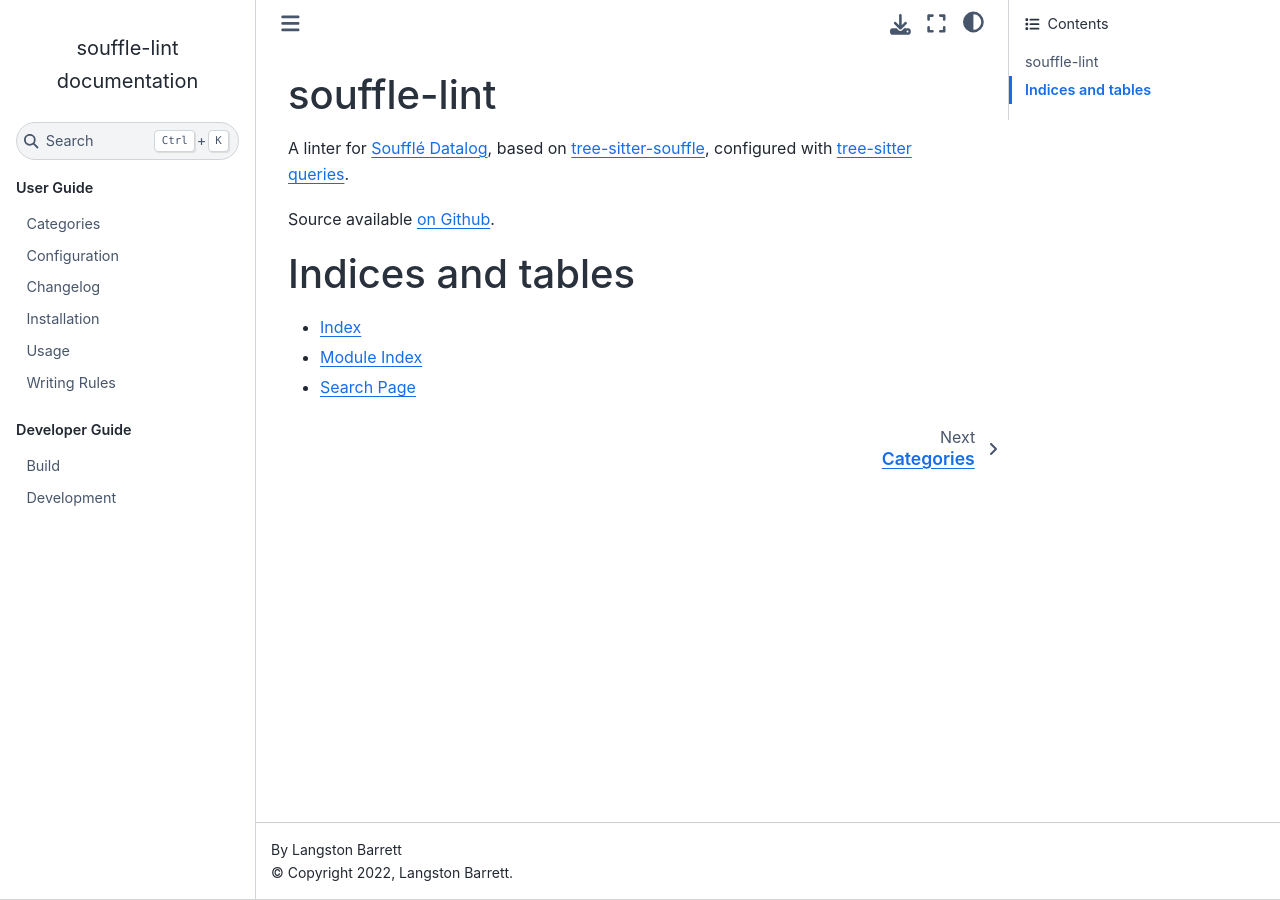
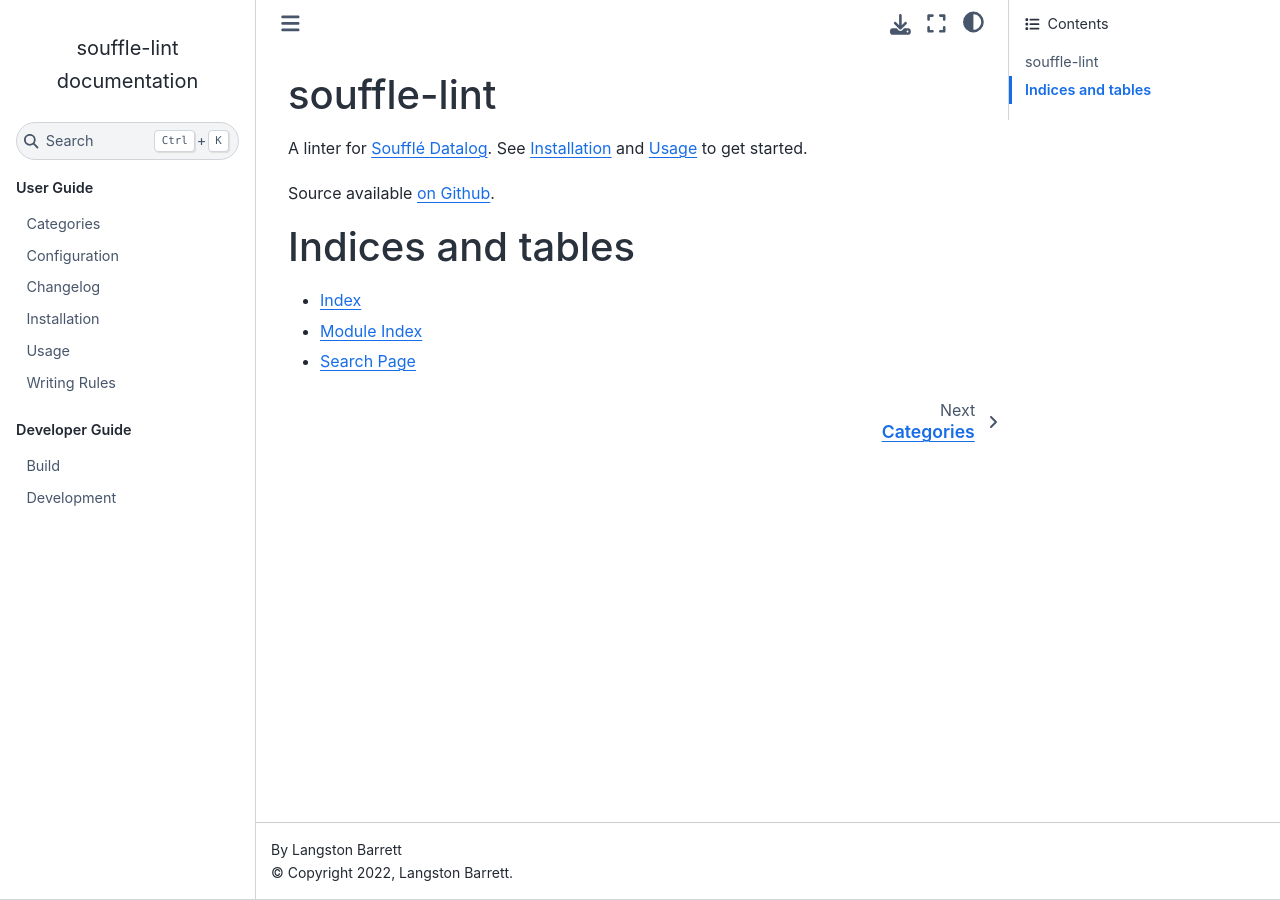
Before and after one commit to langston-barrett/souffle-lint, a Sphinx documentation site: the page built from doc/index.rst, in a window 1280 px wide. Built offline with Sphinx 7.4.7 and the Sphinx Book theme 1.1.4, drawn with Linux system fonts in a browser that asks for light colours.

Commit message:
doc: Minor changes

```diff
--- a/doc/index.rst
+++ b/doc/index.rst
@@ -2,8 +2,8 @@
 souffle-lint
 ============
 
-A linter for `Soufflé Datalog <souffle_>`_, based on `tree-sitter-souffle`_,
-configured with `tree-sitter queries`_.
+A linter for `Soufflé Datalog <souffle_>`_. See :doc:`install` and :doc:`usage`
+to get started.
 
 Source available `on Github <src_>`_.
 
--- a/doc/install.rst
+++ b/doc/install.rst
@@ -1,6 +1,8 @@
 ============
 Installation
 ============
+
+Once you've installed ``souffle-lint``, head to :doc:`usage`.
 
 Install from a Release
 ======================
```
Also changed, not shown: README.md (+2 -7 lines).
